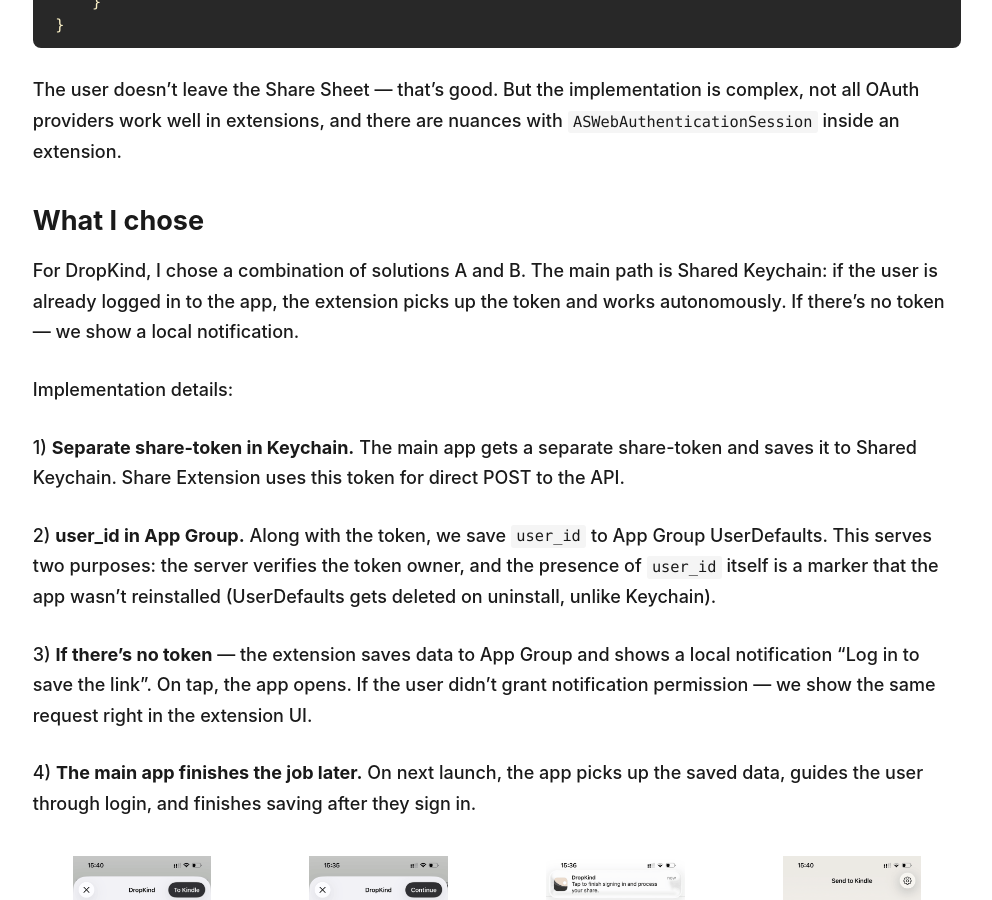
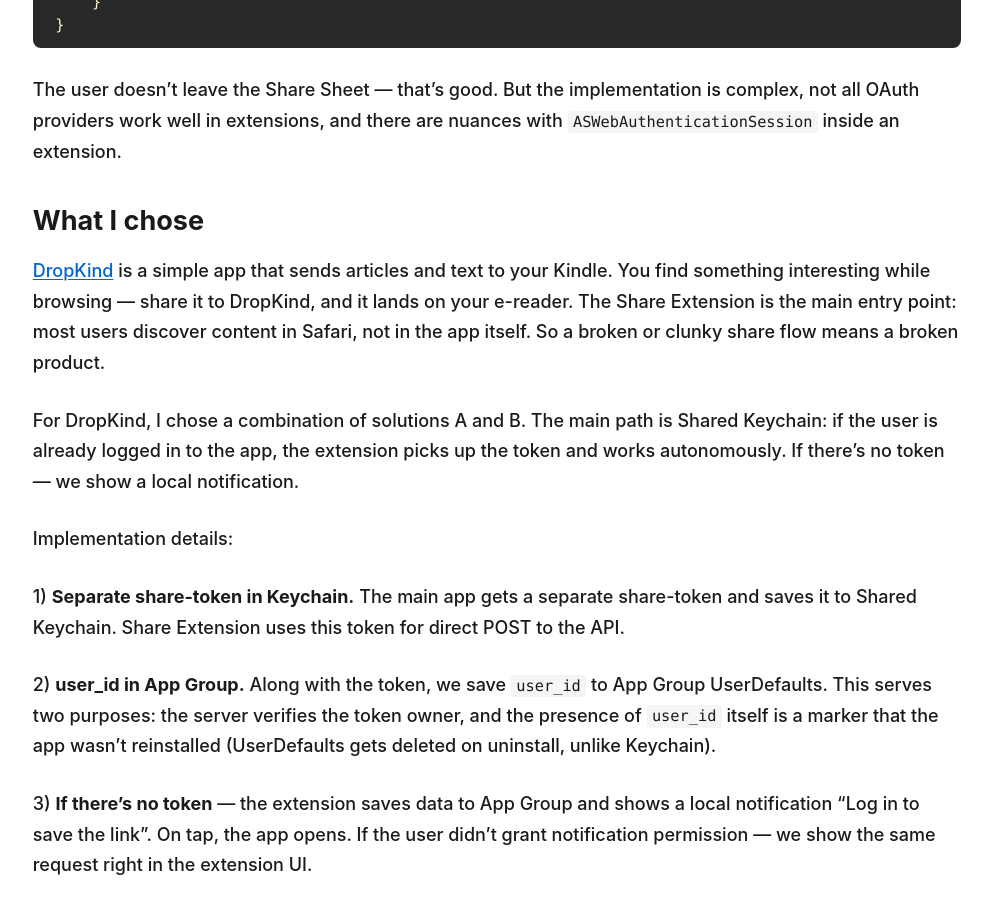
Before and after one commit to kryzhovnik/blog, a Jekyll site: the page built from _posts/2026-01-14-ios-18-share-extension-for-unauthenticated-user.md, in a window 1280 px wide and 900 px high, scrolled down 7648 px. Shown: the whole window, without its empty margins (143-1135 px from the left). Built offline with Jekyll 4.4.1, drawn with Linux system fonts in a browser that asks for light colours.

Commit message:
Add DropKind context to Share Extension article
Explain why Share Extension is critical for DropKind's UX.

Co-Authored-By: Claude Opus 4.5 <noreply@anthropic.com>

```diff
--- a/_posts/2026-01-14-ios-18-share-extension-for-unauthenticated-user.md
+++ b/_posts/2026-01-14-ios-18-share-extension-for-unauthenticated-user.md
@@ -221,6 +221,8 @@ The user doesn't leave the Share Sheet — that's good. But the implementation i
 
 ## What I chose
 
+[DropKind](https://dropkind.app) is a simple app that sends articles and text to your Kindle. You find something interesting while browsing — share it to DropKind, and it lands on your e-reader. The Share Extension is the main entry point: most users discover content in Safari, not in the app itself. So a broken or clunky share flow means a broken product.
+
 For DropKind, I chose a combination of solutions A and B. The main path is Shared Keychain: if the user is already logged in to the app, the extension picks up the token and works autonomously. If there's no token — we show a local notification.
 
 Implementation details:
```
